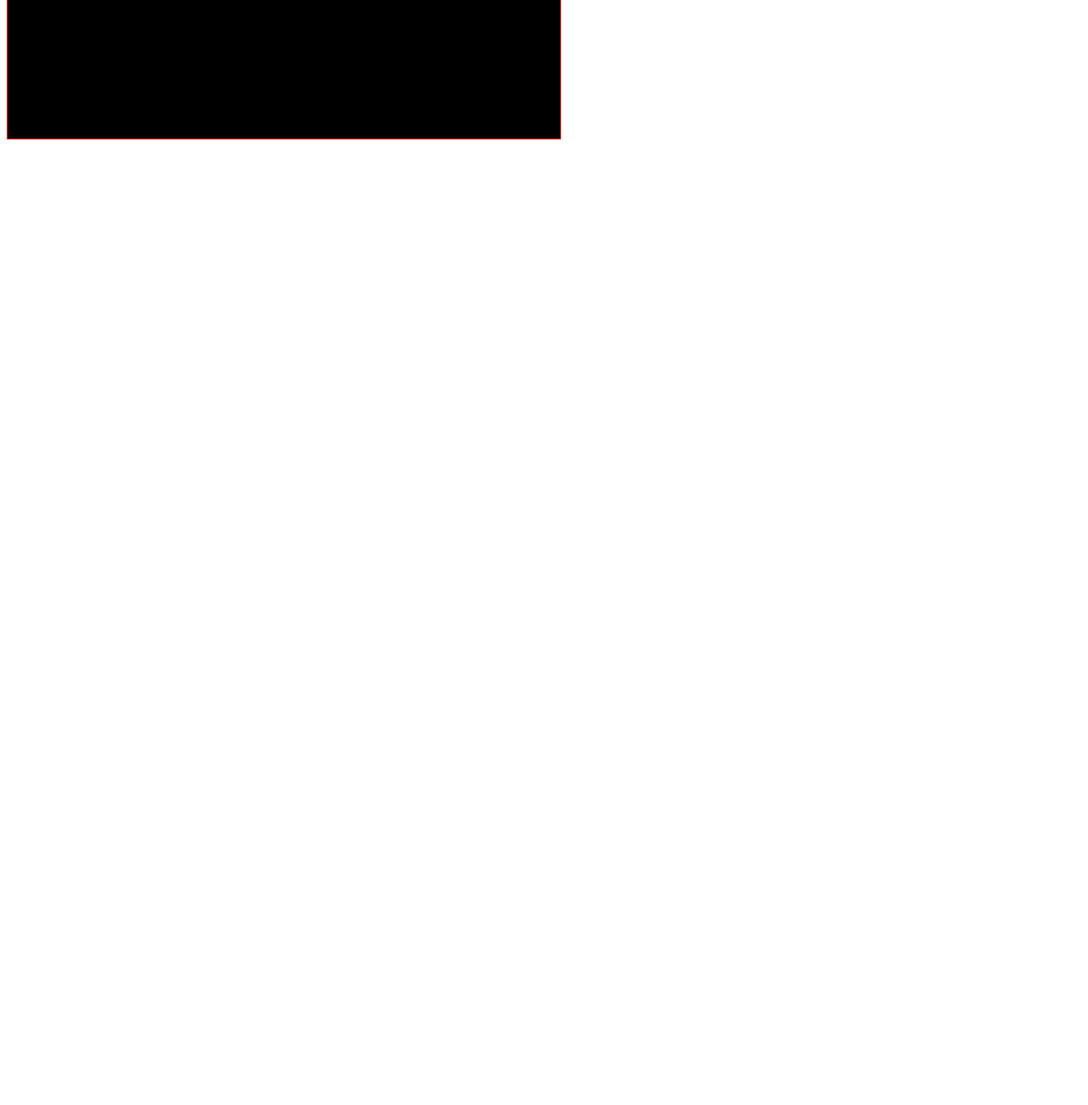
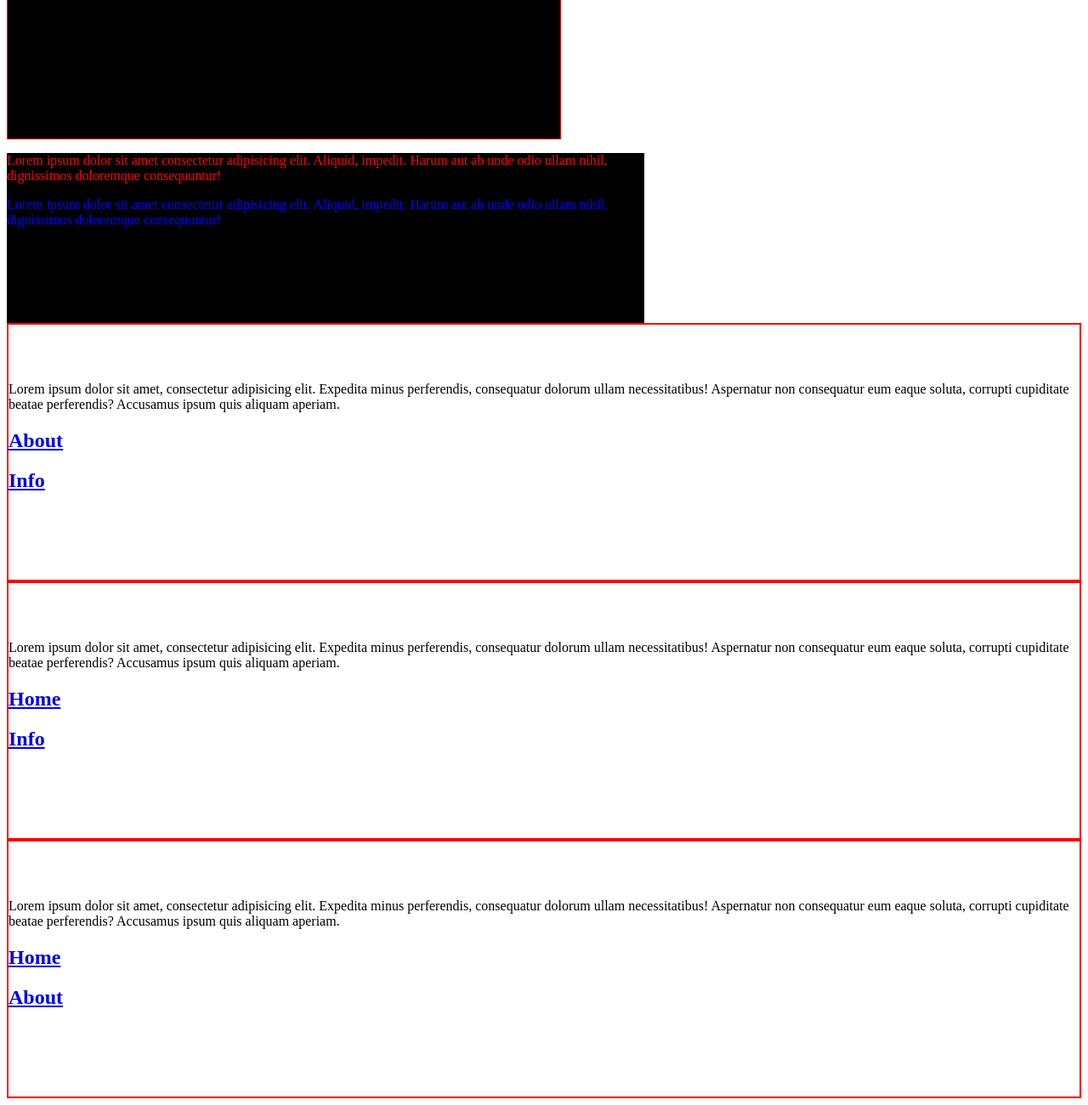
Before and after one commit to alortizOQ/Css-Practice, a plain HTML site: page index.html in a window 1280 px wide. Shown: the part 1561-2861 px from the top of the page at 85% size. Before the commit the page ends 1733 px from the top, so only its background shows below. Drawn offline with Linux system fonts and the light colour scheme.

Commit message:
Specificity

```diff
--- a/index.html
+++ b/index.html
@@ -19,5 +19,50 @@
     <div class="textExample">
         <p>Lorem ipsum dolor sit amet consectetur adipisicing elit. Adipisci, quisquam! Perspiciatis aliquam corporis officiis a iure nam vero ducimus ex qui, enim repudiandae ipsam, totam autem voluptatem quo nisi tenetur neque numquam adipisci, dolorem in dignissimos consequuntur. Aut sit quo explicabo non? Quam fuga iusto assumenda facilis veritatis ducimus et.</p>
     </div>
+
+
+    <div class="specificity">
+        <p id="red">Lorem ipsum dolor sit amet consectetur adipisicing elit. Aliquid, impedit. Harum aut ab unde odio ullam nihil, dignissimos doloremque consequuntur!</p>
+        <p class="blue">Lorem ipsum dolor sit amet consectetur adipisicing elit. Aliquid, impedit. Harum aut ab unde odio ullam nihil, dignissimos doloremque consequuntur!</p>
+    </div>
+
+
+    <section id="home">
+        <h1>Home</h1>
+        <p>Lorem ipsum dolor sit amet, consectetur adipisicing elit. Expedita minus perferendis, consequatur dolorum ullam necessitatibus! Aspernatur non consequatur eum eaque soluta, corrupti cupiditate beatae perferendis? Accusamus ipsum quis aliquam aperiam.</p>
+        <a href="#about">
+            <h2>About</h2>
+        </a>
+
+        <a href="#info">
+            <h2>Info</h2>
+        </a>
+    </section>
+
+    <section id="about">
+        <h1>About</h1>
+        <p>Lorem ipsum dolor sit amet, consectetur adipisicing elit. Expedita minus perferendis, consequatur dolorum ullam necessitatibus! Aspernatur non consequatur eum eaque soluta, corrupti cupiditate beatae perferendis? Accusamus ipsum quis aliquam aperiam.</p>
+        <a href="#home">
+            <h2>Home</h2>
+        </a>
+
+        <a href="#info">
+            <h2>Info</h2>
+        </a>
+    </section>
+
+    <section id="info">
+        <h1>Info</h1>
+        <p>Lorem ipsum dolor sit amet, consectetur adipisicing elit. Expedita minus perferendis, consequatur dolorum ullam necessitatibus! Aspernatur non consequatur eum eaque soluta, corrupti cupiditate beatae perferendis? Accusamus ipsum quis aliquam aperiam.</p>
+        <a href="#home">
+            <h2>Home</h2>
+        </a>
+
+        <a href="#about">
+            <h2>About</h2>
+        </a>
+    </section>
+
+
     </body>
 </html>
--- a/style.css
+++ b/style.css
@@ -1,5 +1,5 @@
 h1 {
-    color: white;
+    color: white !important; /* makes it the most important and applies it instanlty even though they might be id's and classes */
 }
 
 div {
@@ -22,5 +22,38 @@ div {
     border: 1px solid red;
     font-size: 12px;
     font-weight: 600; /* 600 = BOLD */
-    font-family: Georgia, 'Times New Roman', Times, serif;
+    font-family: Georgia, 'Times New Roman', Times, serif; /* Use google fonts to choose great fonts */
 }
+
+/* Speceficity is the prioritization of the styling */
+
+.specificity { /* use . then the name of the class */
+    background-color: black;
+}
+
+#red {
+    color : red;
+}
+
+.blue {
+    color: blue;
+}
+
+#home {
+    border: 2px solid red;
+    height: 300px;
+}
+
+#about {
+    border: 2px solid red;
+    height: 300px;
+}
+
+#info {
+    border: 2px solid red;
+    height: 300px;
+}
+
+h1 {
+    color: black;
+}
```
